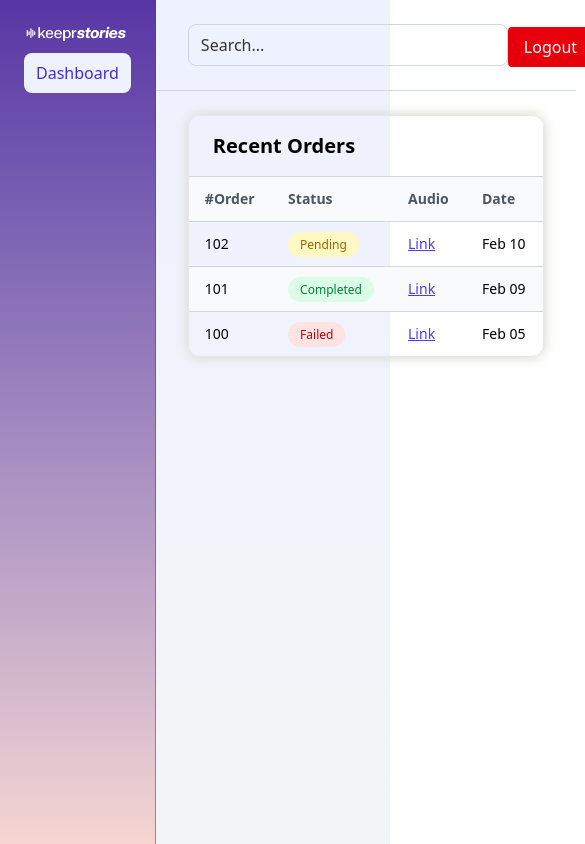
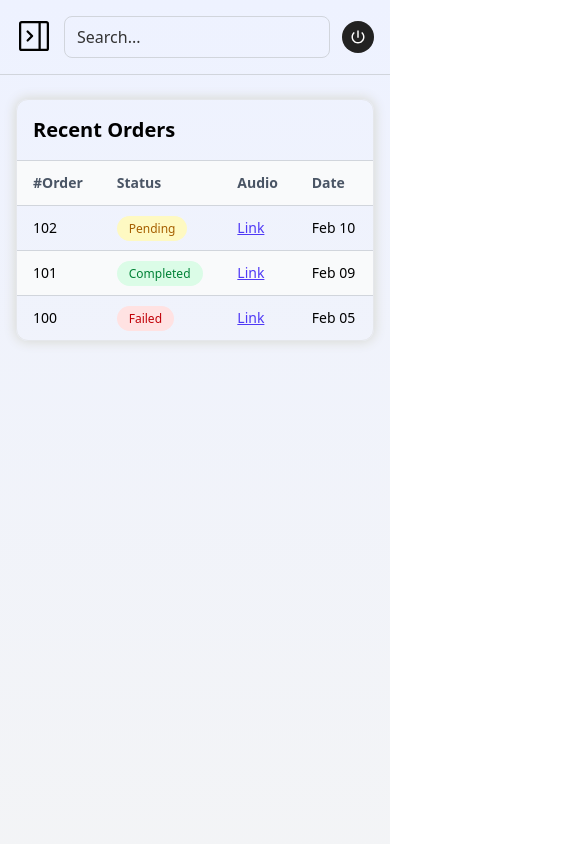
Before and after one commit to alialfonick-commits/loru, a Next.js app: page /dashboard in a window 390 px wide. Shown: the whole page, 585 px wide, since content can reach past the window. Built offline with nearby package versions, Linux system fonts and the light colour scheme.

Commit message:
sidebar responsiveness work has been completed.

```diff
--- a/package.json
+++ b/package.json
@@ -23,6 +23,7 @@
     "qrcode": "^1.5.4",
     "react": "19.1.0",
     "react-dom": "19.1.0",
+    "react-icons": "^5.5.0",
     "tailwindcss": "^4.1.16"
   },
   "devDependencies": {
--- a/src/app/components/LogoutButton.tsx
+++ b/src/app/components/LogoutButton.tsx
@@ -1,5 +1,5 @@
 "use client";
-
+import { IoMdPower } from "react-icons/io";
 export default function LogoutButton() {
   const logout = async () => {
     await fetch("/api/logout", {
@@ -11,9 +11,9 @@ export default function LogoutButton() {
   return (
     <button
       onClick={logout}
-      className="px-4 py-2 bg-red-600 text-white rounded"
+      className="px-2 py-2 bg-[#222] cursor-pointer text-white rounded-4xl"
     >
-      Logout
+    <IoMdPower />
     </button>
   );
 }
--- a/src/app/components/header.tsx
+++ b/src/app/components/header.tsx
@@ -2,14 +2,14 @@ import LogoutButton from "./LogoutButton";
 
 export default function Header() {
   return (
-    <header className="border-b border-gray-300 px-8 py-6 flex items-center justify-between">
+    <header className="border-b max-md:pl-16 border-gray-300 md:px-8 px-4 py-4 flex gap-3 items-center justify-between">
       <input
         type="text"
         placeholder="Search..."
         className="border border-gray-300 px-3 py-2 rounded-lg text-md w-80 text-[#333] placeholder-[#333] focus:outline-none focus:ring focus:ring-[#ffffff85] transition"
       />
 
-      <div className="w-9 h-9 bg-gray-200 rounded-full"><LogoutButton /></div>
+      <div className="bg-gray-200 rounded-full"><LogoutButton /></div>
     </header>
   );
 }
--- a/src/app/components/order-table.tsx
+++ b/src/app/components/order-table.tsx
@@ -7,7 +7,7 @@ export default function OrdersTable() {
 
   return (
     <div className="rounded-xl border border-gray-200 shadow-[0px_0px_12px_1px_#d8d9d3] overflow-hidden">
-      <h2 className="text-xl font-semibold pb-4 pt-4 px-6 border-b border-gray-300">Recent Orders</h2>
+      <h2 className="text-xl font-semibold pb-4 pt-4 px-4 border-b border-gray-300">Recent Orders</h2>
 
       <table className="w-full border-collapse text-sm [&_th]:text-left [&_th]:px-4 [&_th]:py-3 [&_th]:text-gray-600">
         <thead className="bg-gray-50 border-b border-gray-300">
--- a/src/app/components/sidebar.tsx
+++ b/src/app/components/sidebar.tsx
@@ -1,9 +1,41 @@
+"use client";
+
+import { useState } from "react";
 import Image from "next/image";
+import { GoSidebarCollapse } from "react-icons/go";
 
-export default function Sidebar() {
+export default function Dashboard() {
+  const [open, setOpen] = useState(false);
+
   return (
+    <div className="relative">
 
-    <aside className="w-72 h-screen bg-linear-to-b from-[#5835a4] to-[#f5d6d2] border-r border-[#5835a48c] p-6">
+      {/* MENU BUTTON (visible under 768px) */}
+      <button
+        onClick={() => setOpen(true)}
+        className="md:hidden fixed top-[18px] left-4 z-20"
+      >
+        <GoSidebarCollapse  className="text-4xl" />
+      </button>
+
+      {/* ASIDE SIDEBAR (your exact markup) */}
+      <aside
+        className={`
+          h-screen bg-linear-to-b from-[#5835a4] to-[#f5d6d2]
+          border-r border-[#5835a48c] p-6
+          fixed top-0 left-0 z-40
+          transition-transform duration-300 ease-in-out
+          ${open ? "translate-x-0" : "-translate-x-full md:translate-x-0"}
+        `}
+      >
+        {/* CLOSE BUTTON for mobile */}
+        <button
+          onClick={() => setOpen(false)}
+          className="md:hidden absolute top-4 right-4 text-white text-3xl"
+        >
+          ×
+        </button>
+
         <Image
           src="/images/keepr-logo.png"
           width={280}
@@ -18,6 +50,6 @@ export default function Sidebar() {
           </button>
         </nav>
       </aside>
-
+    </div>
   );
 }
--- a/src/app/dashboard/page.tsx
+++ b/src/app/dashboard/page.tsx
@@ -6,13 +6,15 @@ import Sidebar from "../components/sidebar";
 
 export default function DashboardPage() {
   return (
-    <div className="flex min-h-screen bg-linear-to-b from-indigo-50 to-gray-100">
+    <div className="bg-linear-to-b from-indigo-50 to-gray-100
+    grid md:grid-cols-[18rem_1fr] grid-cols-1 md:gap-10">
+
       <Sidebar />
 
-      <div className="flex-1 flex flex-col">
+      <div className="flex flex-col h-screen">
         <Header />
 
-        <main className="px-8 py-6">
+        <main className="md:px-8 px-4 py-6">
           <OrdersTable />
         </main>
       </div>
--- a/src/app/page.tsx
+++ b/src/app/page.tsx
@@ -98,7 +98,7 @@ export default function Home() {
           >
             {loading ? "Signing in..." : "Sign in"} <span className="text-lg">→</span>
           </button>
-          {error && <p style={{ color: "red", marginTop: 12 }}>{error}</p>}
+          {error && <p style={{ color: "#ea2c8f", marginTop: -10, fontSize: 14, textAlign: "center"}}>{error}</p>}
         </form>
       </div>
     </div>
```
Also changed, not shown: public/images/switch.png (added), 1 other file (tests, documents, lock files or other folders). Lines whose indentation alone changed are shown as unchanged.
